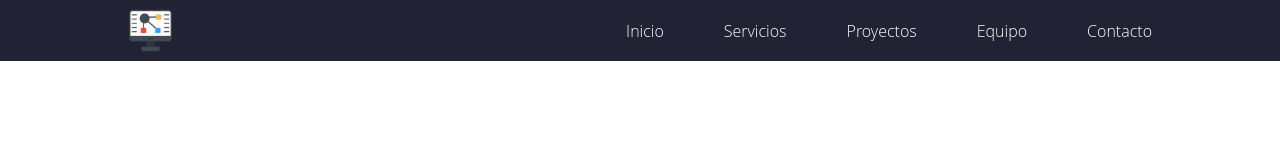
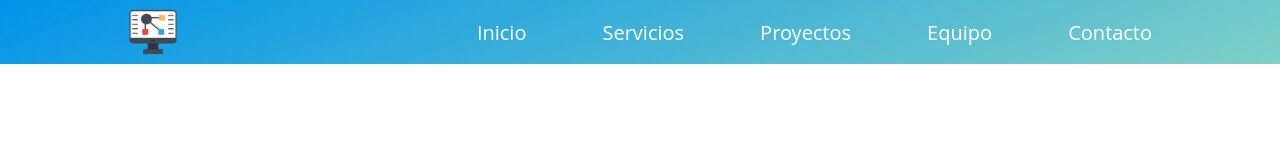
Before and after one commit to MateoQP22/Reto2, a plain HTML site: page index.html in a window 1280 px wide. Drawn offline with Linux system fonts and the light colour scheme.

Commit message:
css, html, header, nav, fondo

```diff
--- a/css/index.css
+++ b/css/index.css
@@ -1,6 +1,7 @@
 @import './variables.css';
 @import './module/header.css';
 @import './module/nav.css';
+
 
 .body {
 
@@ -8,6 +9,7 @@
     margin: 0;
     padding: 0;
     font-family: var(--primary-font-family);
+
 }
 
 .container {
@@ -23,19 +25,19 @@ justify-content: space-between;
 .menu {
 display: flex;
 justify-content: center;
-gap: 3.75rem;
+gap: 4.75rem;
 list-style: none;
 margin: 0;
 padding: 0;
 border-radius: 50%;
+background: linear-gradient(green blue yellow);
 }
 
 .menu__link {
     color: var(--primary-text-color);
     text-decoration: none;
-    font-weight: 300;
-
-
+    font-weight: 500;
+    font-size: 20px;
 }
 
 .menu__link:hover {
--- a/css/module/header.css
+++ b/css/module/header.css
@@ -1,4 +1,6 @@
 .header {
+    background-color: #0093E9;
+    background-image: linear-gradient(160deg, #0093E9 0%, #80D0C7 100%);
     position: fixed;
     z-index: 100;
     top: 0;
@@ -16,6 +18,7 @@
     padding-left: 0px;
 }
 .header-nav__container {
+
     display: flex;
     align-items: center;
     justify-content: space-between;
@@ -27,3 +30,19 @@
     margin-left: auto;
     padding: var(--padding-container-1);
 }
+
+.header-nav__logo-container {
+    display: flex;
+    height: 3rem;
+    overflow: hidden;
+    overflow-x: hidden;
+    overflow-y: hidden;
+    transition: var(--all-transition);
+    transition-property: initial;
+    transition-timing-function: cubic-bezier(0.165, 0.84, 0.44, 1);
+    transition-delay: var(--all-transition);
+}
+
+.header-nav__logo {
+    height: 100%;
+}
--- a/css/module/nav.css
+++ b/css/module/nav.css
@@ -5,3 +5,7 @@
     height: 45px;
 
 }
+
+nav {
+    display: block;
+}
--- a/css/variables.css
+++ b/css/variables.css
@@ -5,7 +5,6 @@
     --primary-text-color: #fff;
     --secondary-text-color: #aeaeae;
     --reverse-primary-text-color: #000;
-    --primary-invalid-color: crimson;
     --primary-shadow-color: #20232a80;
     --secondary-shadow-color: #282c3480;
     --tertiary-shadow-color: #00000040;
@@ -21,5 +20,5 @@
     --primary-border-radius: 0.5rem;
     --max-width-container: 1024px;
     --padding-container-1: 0 2rem;
-    --fa-font-regular: normal 400 1em/1"Font Awesome 6 Free";
+    --all-transitions: all 0.25s;
     }
--- a/index.html
+++ b/index.html
@@ -1,10 +1,10 @@
 <!DOCTYPE html>
-<html lang="en">
+<html lang="es">
 <head>
     <meta charset="UTF-8">
     <meta http-equiv="X-UA-Compatible" content="IE=edge">
     <meta name="viewport" content="width=device-width, initial-scale=1.0">
-    <title>Document</title>
+    <title>Grupo 2</title>
 
     <link rel="shortcurt icon" href="./Icon/flujo-de-trabajo.ico">
     <link rel="stylesheet" href="./css/index.css">
@@ -13,8 +13,8 @@
     <header class="header">
         <nav class="header-nav">
             <div class="header-nav__container">
-                <a href="#hero">
-                    <img src="./Icon/flujo-de-trabajo.ico" alt="Grupo2" width="50" height="50" class="nav__logo">
+                <a href="#" class="header-nav__logo-container">
+                    <img src="./Icon/flujo-de-trabajo.ico" alt="Grupo2" width="50" height="50" class="header-nav__logo">
                 </a>
                 <ul class="menu">
                     <li>
```
